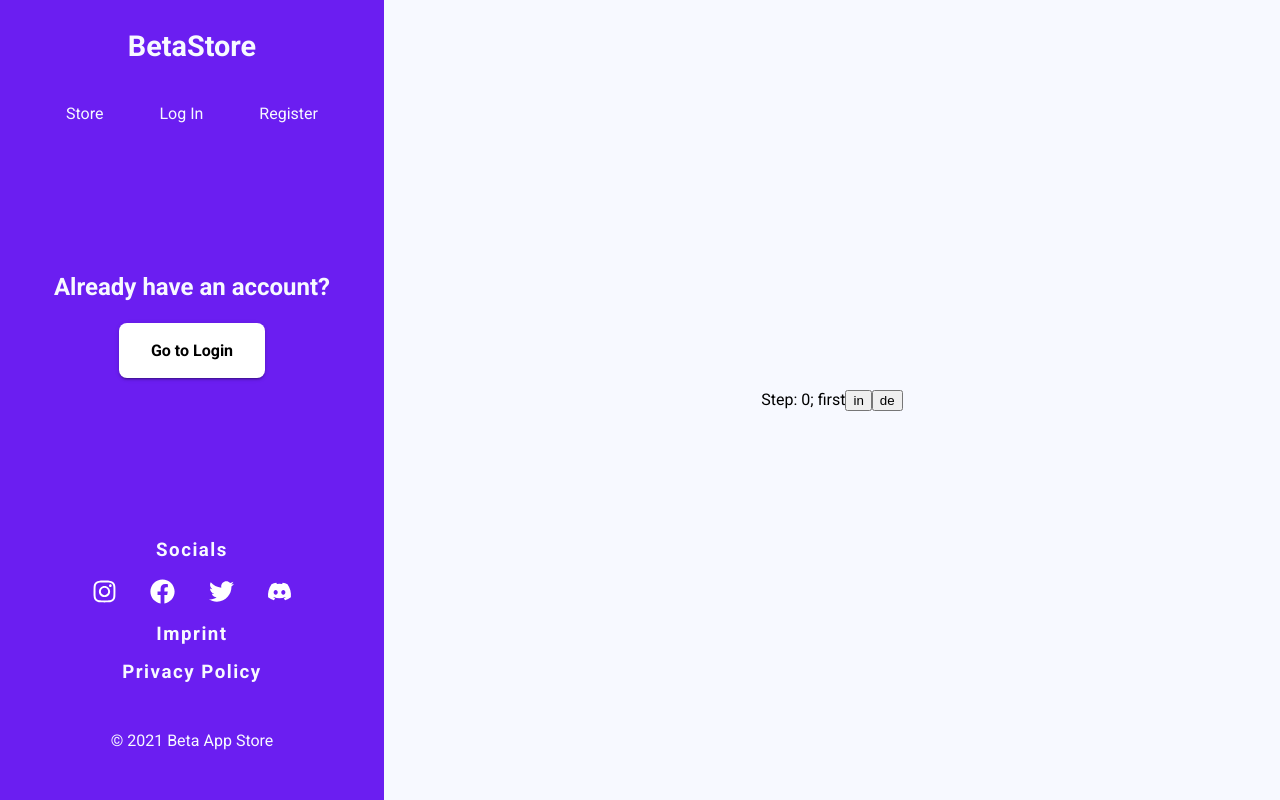
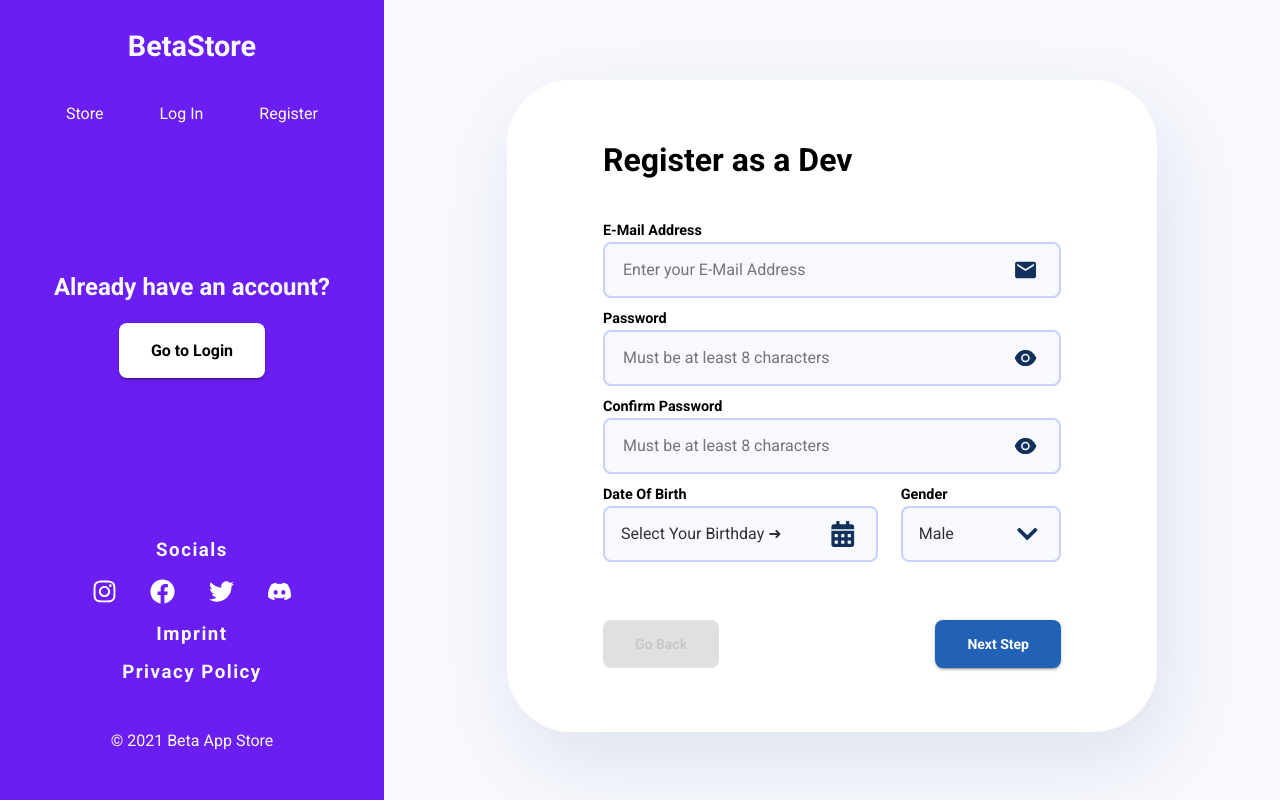
Before and after one commit to floriankulig/testiply, a Next.js app: page /dev/register in a window 1280 px wide. Built offline with nearby package versions, Linux system fonts and the light colour scheme.

Commit message:
added basic styles/functionality

```diff
--- a/src/components/forms/MultilevelForm.tsx
+++ b/src/components/forms/MultilevelForm.tsx
@@ -1,14 +1,30 @@
+import { Button } from "components/Button";
 import { useEffect, useState } from "react"
+import styled from "styled-components";
+import { theme } from "styles";
+import { AuthForm } from "components/forms";
+
+const ToggleFormButtons = styled.div`
+    display: flex;
+    justify-content: space-between;
+    flex-direction: column;
+    margin-top: 1em;
+    @media (min-width: 400px) {
+        flex-direction: row;
+    }
+`;
 
 interface MultilevelFormProps {
     className?: string;
     style?: Object;
+    children: React.ReactNode;
     formNames: string[];
     setActiveForm: React.Dispatch<React.SetStateAction<string>>;
     minLevel?: number;
+    handleSubmit: Function
 }
 
-export const MultilevelForm: React.FC<MultilevelFormProps> = ({ className, style, formNames, setActiveForm, minLevel }) => {
+export const MultilevelForm: React.FC<MultilevelFormProps> = ({ className, style, children, formNames, setActiveForm, minLevel, handleSubmit }) => {
     //the furthest the user can go back in the form; indexed at zero
     const minStep: number = minLevel || 0
     const [step, setStep] = useState<number>(minStep);
@@ -38,14 +54,40 @@ export const MultilevelForm: React.FC<MultilevelFormProps> = ({ className, style
 
     useEffect(() => {
         setActiveForm(formNames[step]);
-        console.log(minStep)
+        console.log(step)
     }, [step]);
 
     return (
-        <div className={className} style={style}>
-            Step: {step}; {formNames[step]}
-            <button onClick={() => handleFormChange("INCREMENT")}>in</button>
-            <button onClick={() => handleFormChange("DECREMENT")}>de</button>
-        </div>
+        <AuthForm onSubmit={(e) => handleSubmit(e)} className={className} style={style}>
+            {children}
+            <ToggleFormButtons>
+                <Button
+                    bold
+                    color={theme.layoutContentBg}
+                    disableElevation
+                    disabled={isAtLimit("MIN")}
+                    onClick={() => handleFormChange("DECREMENT")}
+                    onKeyDown={() => handleFormChange("DECREMENT")}
+                    type="button"
+                >
+                    Go Back
+                </Button>
+                {!isAtLimit("MAX") && (
+                    <Button
+                        bold
+                        onClick={() => handleFormChange("INCREMENT")}
+                        onKeyDown={() => handleFormChange("INCREMENT")}
+                        type="button"
+                    >
+                        Next Step
+                    </Button>
+                )}
+                {isAtLimit("MAX") && (
+                    <Button bold>
+                        Register
+                    </Button>
+                )}
+            </ToggleFormButtons>
+        </AuthForm>
     )
 }
```
